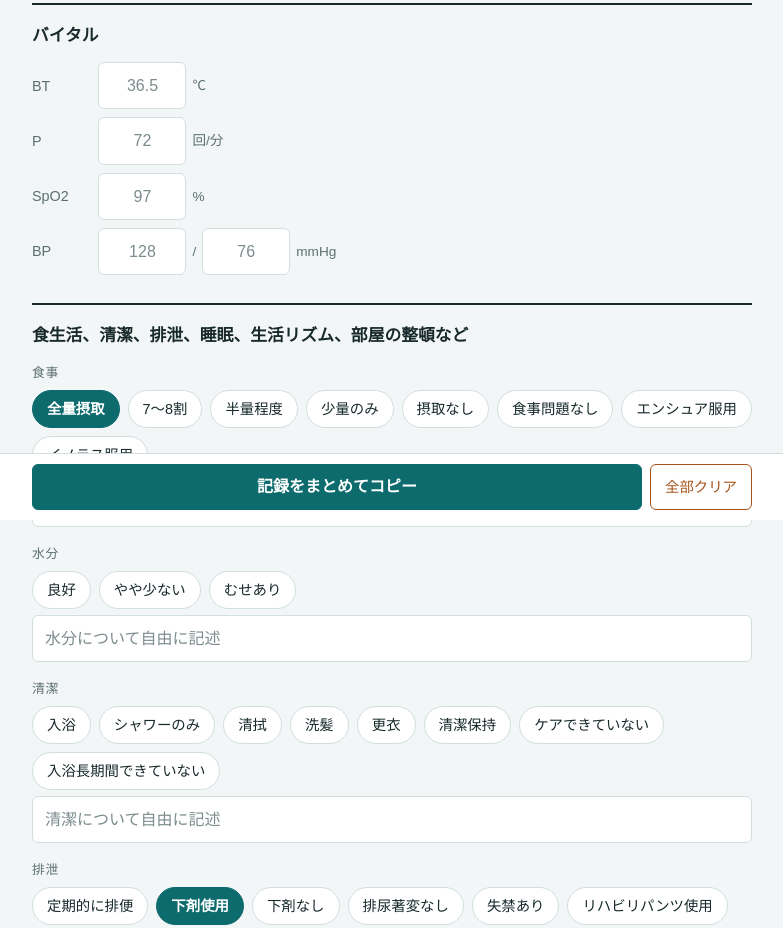
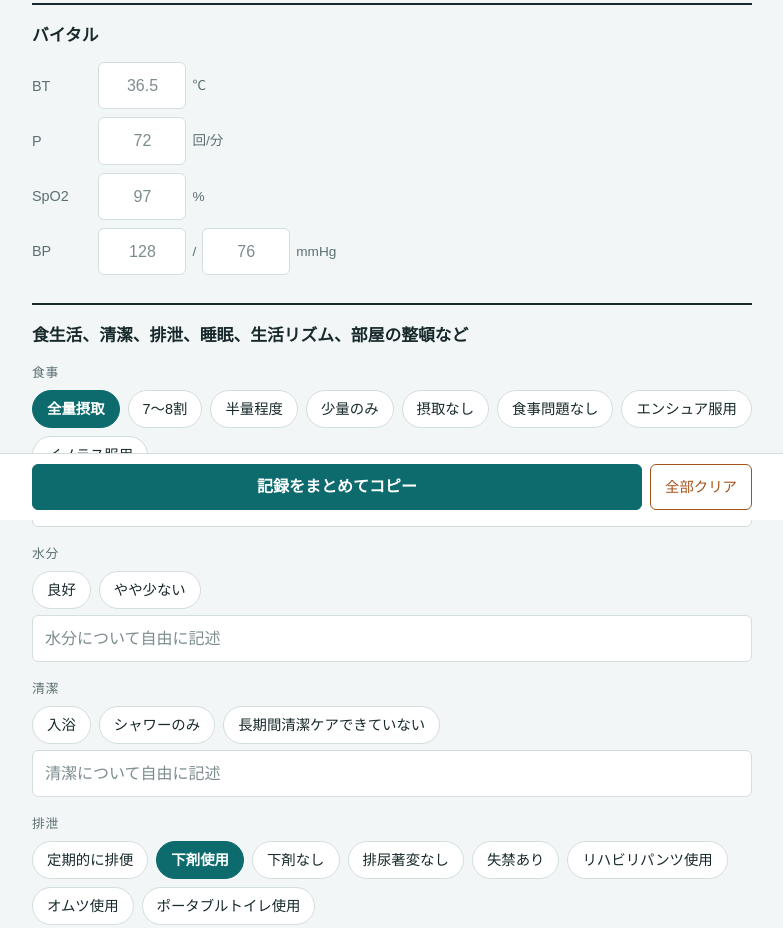
Before and after one commit to Zuma2416/nursing-record-tool, a plain HTML site: page index.html in a window 1280 px wide. Shown: the part 280-1208 px from the top of the page, without its empty margins (248-1031 px from the left). Drawn offline with Linux system fonts and the light colour scheme; a web font is replaced by a local one.

Commit message:
使わないバッジを削除し、清潔の「ケアできていない」を「長期間清潔ケアできていない」に変更
Co-Authored-By: Claude Opus 5.5 <noreply@anthropic.com>

```diff
--- a/index.html
+++ b/index.html
@@ -190,7 +190,7 @@
       <span class="status" id="status" role="status"></span>
     </div>
     <p class="note" id="lastRun" aria-live="polite"></p>
-    <p class="note" id="ver">版 2026-11-24a</p>
+    <p class="note" id="ver">版 2026-11-24b</p>
     <p class="note">入力例が入っています。「全部クリア」で空にできます。</p>
   </section>
 
@@ -237,9 +237,9 @@
     { id: "meal", sec: "life", label: "食事", mode: "multi", ph: "例：朝お粥と納豆、昼夜ムース食、息子介助",
       opts: ["全量摂取|食事は全量摂取", "7〜8割|食事は7〜8割摂取", "半量程度|食事は半量程度の摂取", "少量のみ|食事は少量のみ摂取", "摂取なし|食事摂取なし", "食事問題なし|食事問題なし", "エンシュア服用|エンシュア服用", "イノラス服用|イノラス服用"] },
     { id: "water", sec: "life", label: "水分", mode: "one",
-      opts: ["良好|水分摂取は良好", "やや少ない|水分摂取がやや少ない", "むせあり|飲水時にむせあり"] },
+      opts: ["良好|水分摂取は良好", "やや少ない|水分摂取がやや少ない"] },
     { id: "hygiene", sec: "life", label: "清潔", mode: "multi",
-      opts: ["入浴|入浴実施", "シャワーのみ|シャワー浴のみ実施", "清拭|清拭実施", "洗髪|洗髪実施", "更衣|更衣実施", "清潔保持|清潔は保たれている", "ケアできていない|清潔ケアができていない", "入浴長期間できていない|入浴が長期間できていない"] },
+      opts: ["入浴|入浴実施", "シャワーのみ|シャワー浴のみ実施", "長期間清潔ケアできていない|長期間清潔ケアができていない"] },
     { id: "excretion", sec: "life", label: "排泄", mode: "multi",
       opts: ["定期的に排便|排便は定期的にあり", "下剤使用|下剤使用", "下剤なし|下剤使用なし", "排尿著変なし|排尿に著変なし", "失禁あり|失禁あり", "リハビリパンツ使用|リハビリパンツ使用", "オムツ使用|オムツ使用", "ポータブルトイレ使用|ポータブルトイレ使用"] },
     { id: "lastbm", sec: "life", label: "最終排便", mode: "one",
@@ -247,7 +247,7 @@
     { id: "sleep", sec: "life", label: "睡眠・生活リズム", mode: "multi",
       opts: ["著変なし|睡眠、生活リズムに著変なし", "眠剤内服・眠れている|眠剤内服し夜間眠れている", "不眠あり|夜間の不眠あり", "中途覚醒あり|中途覚醒あり", "日中傾眠|日中の傾眠あり", "昼夜逆転傾向|昼夜逆転傾向あり"] },
     { id: "room", sec: "life", label: "部屋の整頓", mode: "one",
-      opts: ["整頓されている|室内は整頓されている", "やや乱雑|室内がやや乱雑", "転倒リスクあり|室内に物が多く転倒リスクあり"] },
+      opts: ["整頓されている|室内は整頓されている", "やや乱雑|室内がやや乱雑"] },
 
     { id: "mental", sec: "mental", label: "精神状態", mode: "multi",
       opts: ["変わりなし|精神状態は変わりなし", "穏やか|表情穏やか", "不安の訴えあり|不安の訴えあり", "落ち着かない|落ち着かない様子", "意欲低下|意欲低下がみられる", "幻覚あり|幻覚あり", "幻聴あり|幻聴あり", "易怒性あり|易怒性あり", "妄想発言あり|妄想的な発言あり"] },
@@ -258,12 +258,12 @@
     { id: "family", sec: "social", label: "住まい・対人関係", mode: "multi", ph: "例：息子2人と同居",
       opts: ["家族関係良好|家族関係良好", "同居家族あり|同居家族あり", "近隣交流あり|近隣との交流あり", "グループホーム入居|グループホーム入居中", "施設入居|施設入居中", "同居者と良好|同居者との関係良好", "世話人と良好|世話人との関係良好", "施設でトラブルなし|施設でのトラブルなし", "対人トラブルなし|対人関係トラブルなし", "独居|独居", "引きこもりがち|引きこもりがちで、関わる人は少ない"] },
     { id: "service", sec: "social", label: "サービス利用", mode: "multi",
-      opts: ["デイサービス|デイサービス利用", "ヘルパー|ヘルパー利用", "訪問リハ|訪問リハビリ利用", "配食サービス|配食サービス利用", "作業所|作業所利用", "通所|通所利用", "サービス利用なし|サービス利用なし"] },
+      opts: ["デイサービス|デイサービス利用", "ヘルパー|ヘルパー利用", "配食サービス|配食サービス利用", "作業所|作業所利用", "通所|通所利用", "サービス利用なし|サービス利用なし"] },
     { id: "refusal", sec: "social", label: "訪問への対応", mode: "one",
       opts: ["拒否なし|訪問への拒否なし", "拒否あり|訪問への拒否あり"] },
 
     { id: "care", sec: "care", label: "実施内容", mode: "multi",
-      opts: ["状態確認", "服薬確認", "バイタルサイン測定", "リハビリテーション", "清潔ケア", "排泄ケア", "食事介助", "家族への助言・相談対応", "医師への報告", "生活状況の確認", "生活指導", "思いの傾聴"] }
+      opts: ["状態確認", "服薬確認", "バイタルサイン測定", "リハビリテーション", "清潔ケア", "排泄ケア", "家族への助言・相談対応", "生活状況の確認", "生活指導", "思いの傾聴"] }
   ];
   // どの項目にも自由記述欄を付ける（例文がない項目は共通の案内文）
   ITEMS.forEach(function (it) { if (!it.ph) it.ph = it.label + "について自由に記述"; });
@@ -294,11 +294,10 @@
 
   // 組み合わせて選んだときに1文へつなぐもの
   var COMBOS = [
-    { id: "meds", labels: ["薬カレンダー使用", "指示通り内服"], phrase: "薬カレンダー使用し指示通り内服できている" },
-    { id: "hygiene", labels: ["入浴", "清潔保持"], phrase: "定期的に入浴され清潔保持できている" }
+    { id: "meds", labels: ["薬カレンダー使用", "指示通り内服"], phrase: "薬カレンダー使用し指示通り内服できている" }
   ];
   function selectedPhrases(item) {
-    var sel = (state.sel[item.id] || []).slice(), out = [];
+    var sel = (state.sel[item.id] || []).filter(function (l) { return item.opts.some(function (o) { return lab(o) === l; }); }), out = [];
     COMBOS.forEach(function (c) {
       if (c.id !== item.id) return;
       var all = c.labels.every(function (l) { return sel.indexOf(l) >= 0; });
```
